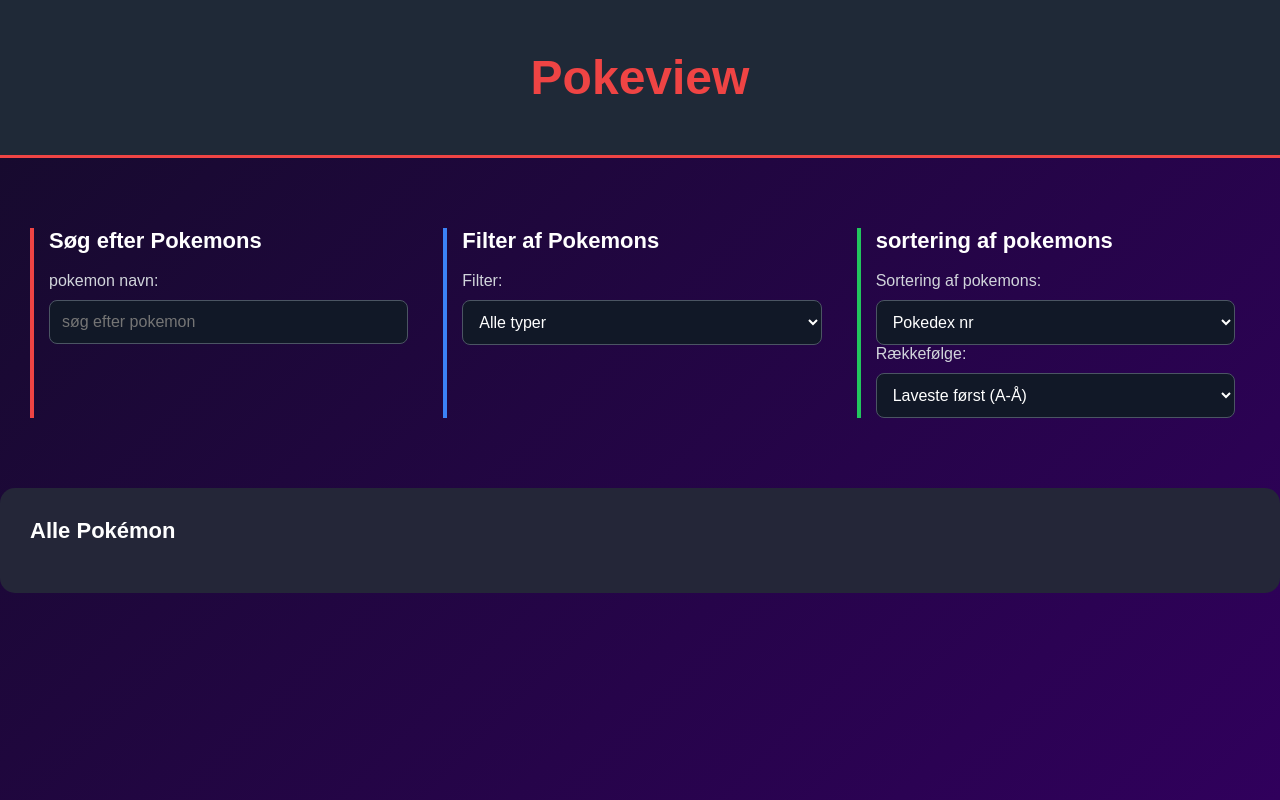
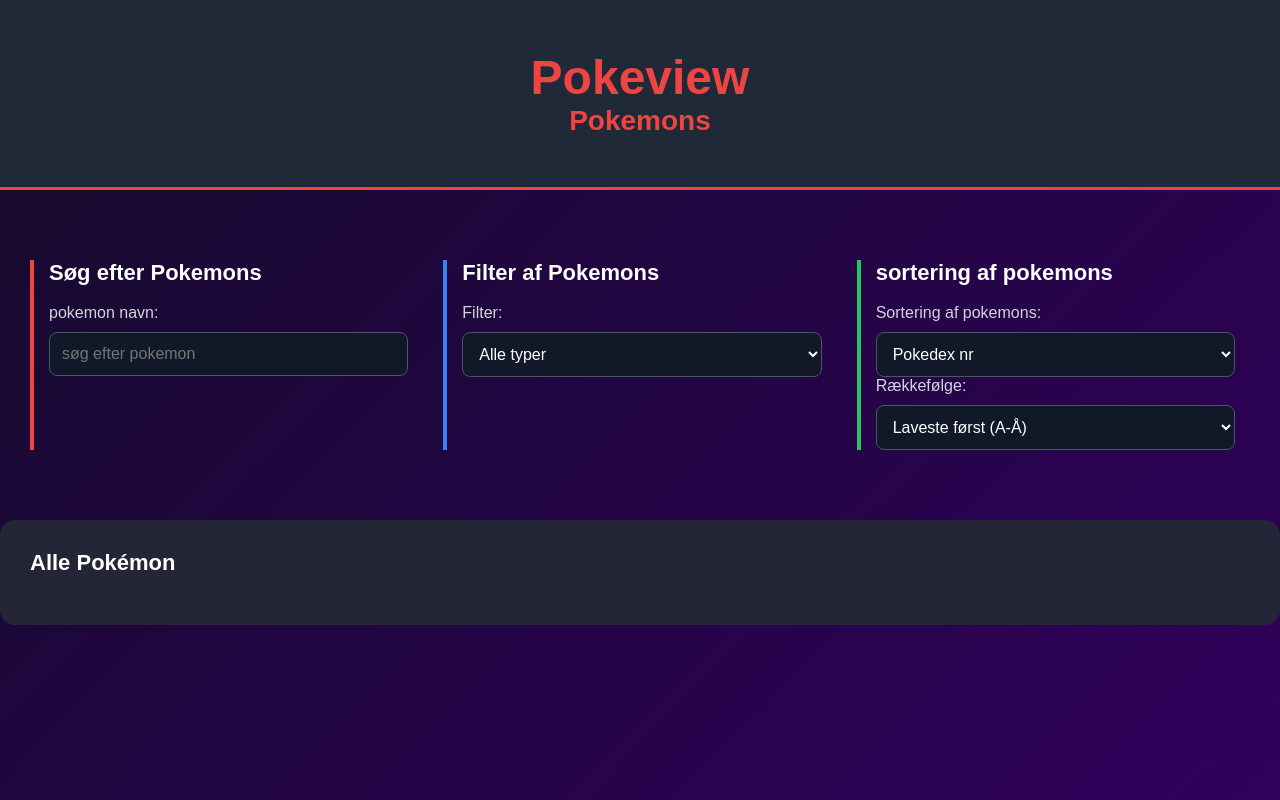
Before and after one commit to Alexander369-afk/P2-Tv-rfagligt-midtvejsprojekt-, a plain HTML site: page pokemon-website/pokemons/index.html in a window 1280 px wide. Drawn offline with Linux system fonts and the light colour scheme; no server answers.

Commit message:
skrevet pokemons
skrevet pokemons

```diff
--- a/pokemon-website/pokemons/index.html
+++ b/pokemon-website/pokemons/index.html
@@ -10,6 +10,7 @@
 <body class = "pokemonsBody">
 <header>
   <H1>Pokeview</H1>
+  <h2>Pokemons</h2>
 </header>
 
 <div class = "pokeBoksStor">
```
